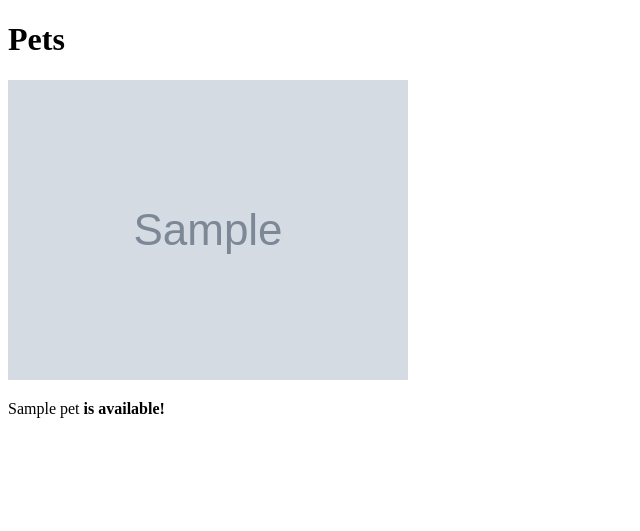
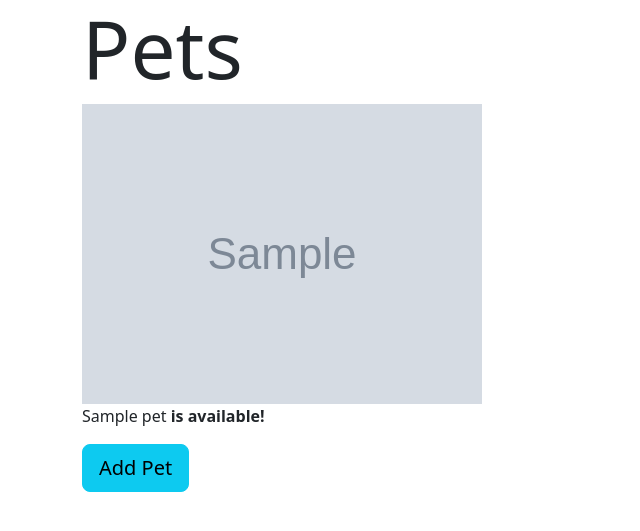
Before and after one commit to AV2001/wtforms-adoption-agency, a Flask app: page / in a window 1280 px wide. Shown: the top 531 px of the page, without its empty margins (0-640 px from the left). Run offline with Flask 3, Linux system fonts and the light colour scheme; tables that the repository leaves empty hold one stand-in row (values such as "Sample post"); grey boxes marked "Sample" are stand-in pictures.

Commit message:
inherit from base and display all pets

```diff
--- a/templates/index.html
+++ b/templates/index.html
@@ -1,12 +1,7 @@
-<!DOCTYPE html>
-<html lang="en">
-    <head>
-        <meta charset="UTF-8" />
-        <meta name="viewport" content="width=device-width, initial-scale=1.0" />
-        <title>Home</title>
-    </head>
-    <body>
-        <h1>Pets</h1>
+{% extends 'base.html' %}
+{% block title %}Home{% endblock %}
+{% block content %}
+<h1 class="display-1">Pets</h1>
         {% if pets %}
         <section class="section-pets">
             {% for pet in pets %}
@@ -18,6 +13,6 @@
             </div>
             {% endfor %}
         </section>
+        <a href="/add" class="btn btn-info btn-lg">Add Pet</a>
         {% endif %}
-    </body>
-</html>
+{% endblock %}
```
